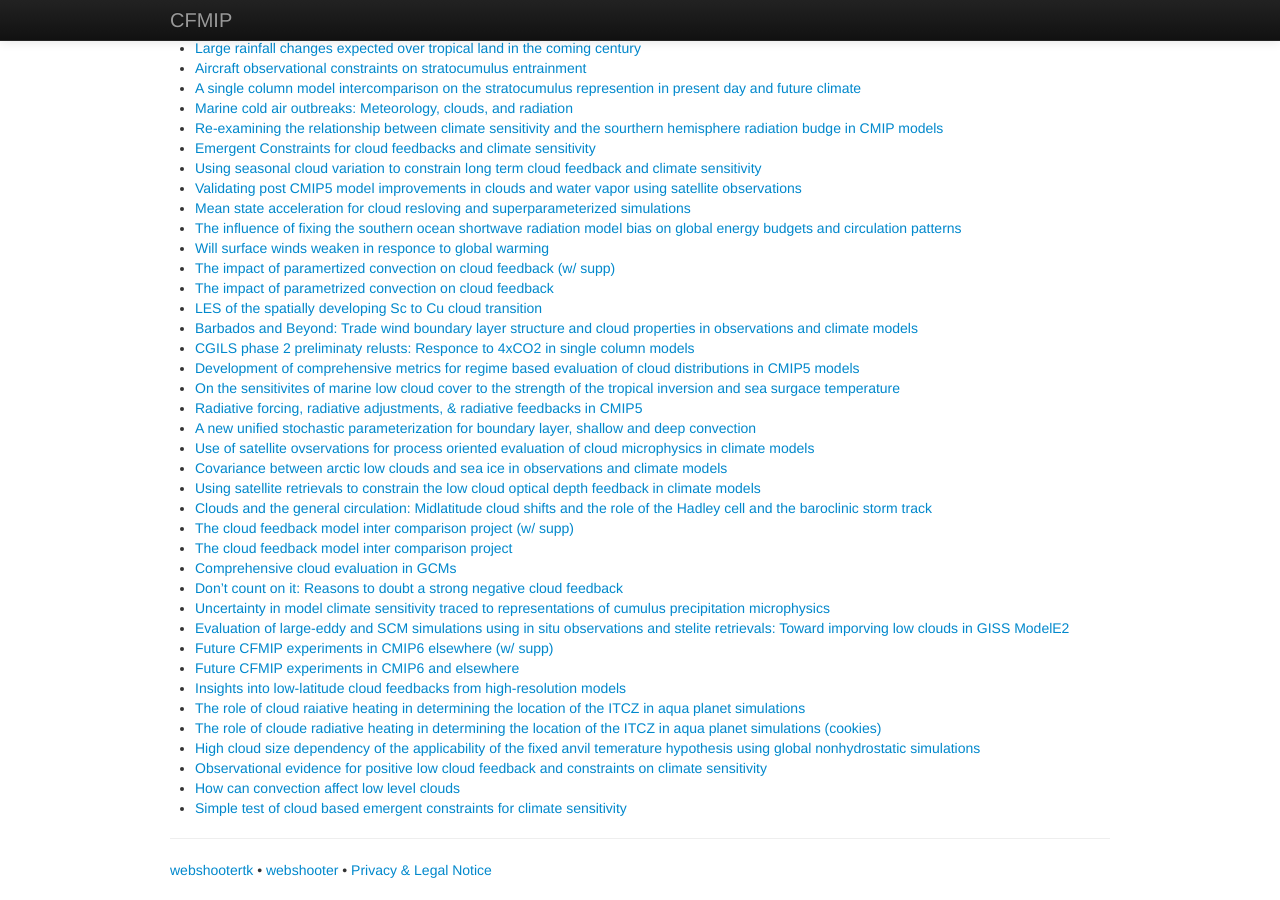
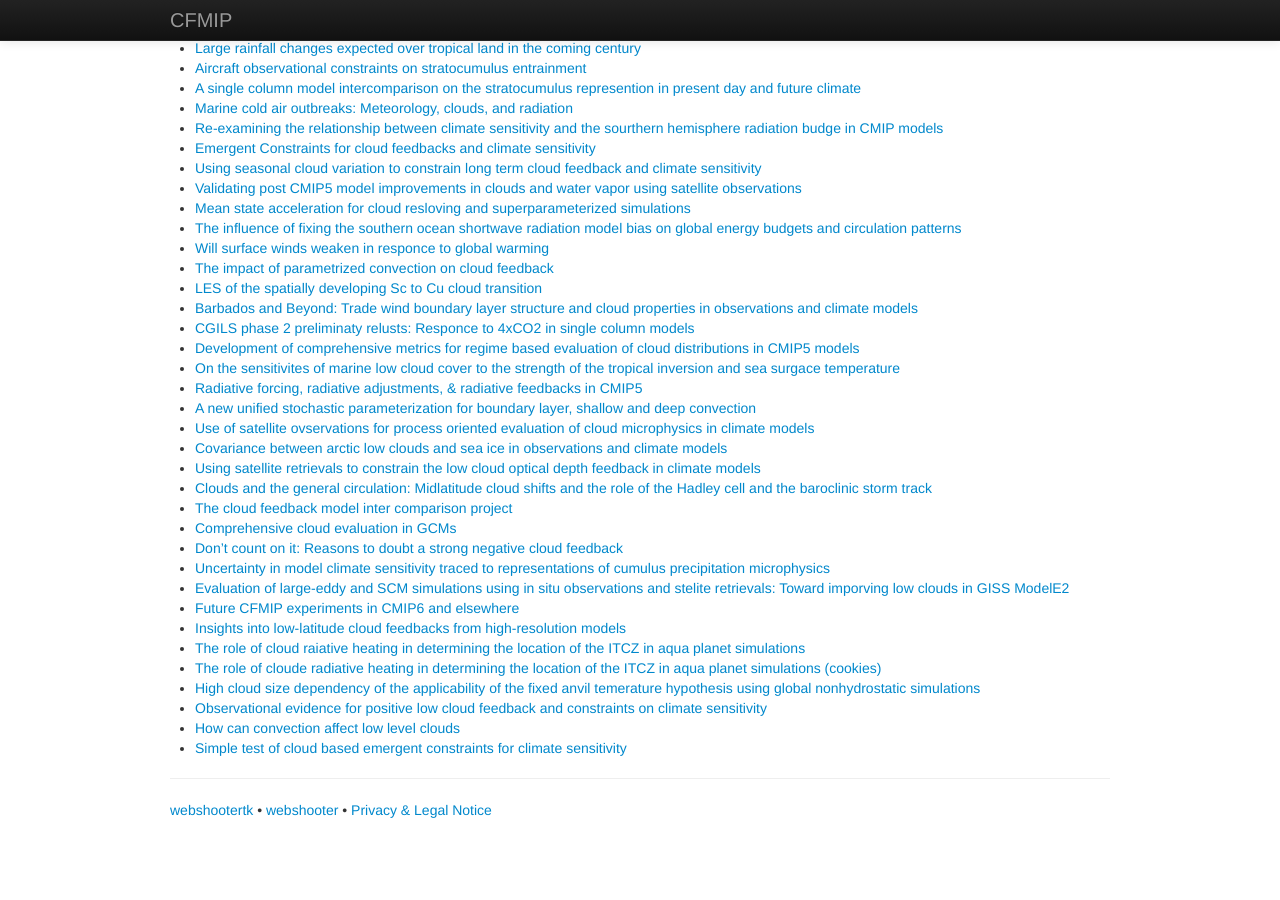
Before and after one commit to PCMDI/CFMIP, a Jekyll site: the page built from CFMIP2015.md, in a window 1280 px wide and 900 px high, scrolled down 702 px. Built offline with Jekyll 4.4.1, drawn with Linux system fonts in a browser that asks for light colours; nearby versions of some CDN libraries; Markdown is read by kramdown in place of the engine named in the settings; after the commit the page ends 1552 px from its top, so only the background shows below that.

Commit message:
MBH: removing links to supp papers

```diff
--- a/CFMIP2015.md
+++ b/CFMIP2015.md
@@ -43,7 +43,6 @@ title: CFMIP2015
 * <a href="Data/media/2015/Jones_CFMIP_10Jun2015.pdf">Mean state acceleration for cloud resloving and superparameterized simulations</a>
 * <a href="Data/media/2015/Kay_CFMIP_2015_topost.pdf">The influence of fixing the southern ocean shortwave radiation model bias on global energy budgets and circulation patterns</a>
 * <a href="Data/media/2015/Ma_Sfc_CFMIP.pdf">Will surface winds weaken in responce to global warming</a>
-* <a href="Data/media/2015/MarkWebbSpookieCFMIP2015-final.pdf">The impact of paramertized convection on cloud feedback (w/ supp)</a>
 * <a href="Data/media/2015/MarkWebbSpookieCFMIP2015_nosupp.pdf">The impact of parametrized convection on cloud feedback</a>
 * <a href="Data/media/2015/Matheou_IT.2015.CFMIP.pdf">LES of the spatially developing Sc to Cu cloud transition</a>
 * <a href="Data/media/2015/Medeiros_CFMIP2015_Barbados.pdf">Barbados and Beyond: Trade wind boundary layer structure and cloud properties in observations and climate models</a>
@@ -56,13 +55,11 @@ title: CFMIP2015
 * <a href="Data/media/2015/TaylorCFMIPJune2015v2.pdf">Covariance between arctic low clouds and sea ice in observations and climate models</a>
 * <a href="Data/media/2015/Terai_CFMIP_talk_June2015.pdf">Using satellite retrievals to constrain the low cloud optical depth feedback in climate models</a>
 * <a href="Data/media/2015/TselioudisCFMIP15.pdf">Clouds and the general circulation: Midlatitude cloud shifts and the role of the Hadley cell and the baroclinic storm track</a>
-* <a href="Data/media/2015/Webb_CFMIP_Update_2015_Final.pdf">The cloud feedback model inter comparison project (w/ supp)</a>
 * <a href="Data/media/2015/Webb_CFMIP_Update_2015_nosupp.pdf">The cloud feedback model inter comparison project</a>
 * <a href="Data/media/2015/Williams_CFMIP_080615.pdf">Comprehensive cloud evaluation in GCMs</a>
 * <a href="Data/media/2015/Zelinka_CFMIP2015_share.pdf">Don't count on it: Reasons to doubt a strong negative cloud feedback</a>
 * <a href="Data/media/2015/Zhao_CFMIP_2015.pdf">Uncertainty in model climate sensitivity traced to representations of cumulus precipitation microphysics</a>
 * <a href="Data/media/2015/ackerman_cfmip2015.pdf">Evaluation of large-eddy and SCM simulations using in situ observations and stelite retrievals: Toward imporving low clouds in GISS ModelE2</a>
-* <a href="Data/media/2015/cfmip3_experiments_monterey.pdf">Future CFMIP experiments in CMIP6 elsewhere (w/ supp)</a>
 * <a href="Data/media/2015/cfmip3_experiments_monterey_nosupp.pdf">Future CFMIP experiments in CMIP6 and elsewhere</a>
 * <a href="Data/media/2015/cldfeed-HiResModels-Bretherton.pdf">Insights into low-latitude cloud feedbacks from high-resolution models</a>
 * <a href="Data/media/2015/harrop_cfmip_slides.pdf">The role of cloud raiative heating in determining the location of the ITCZ in aqua planet simulations</a>
```
